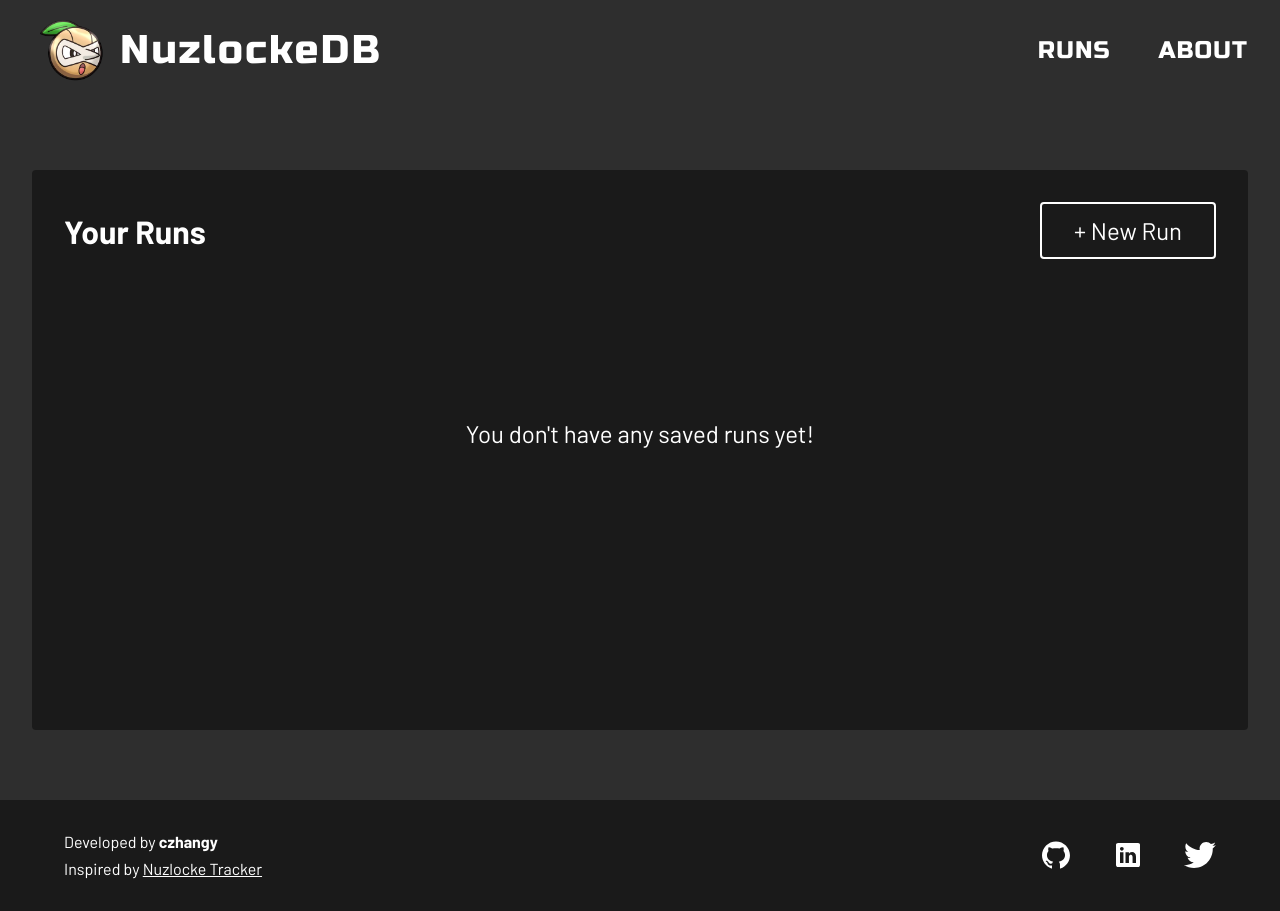
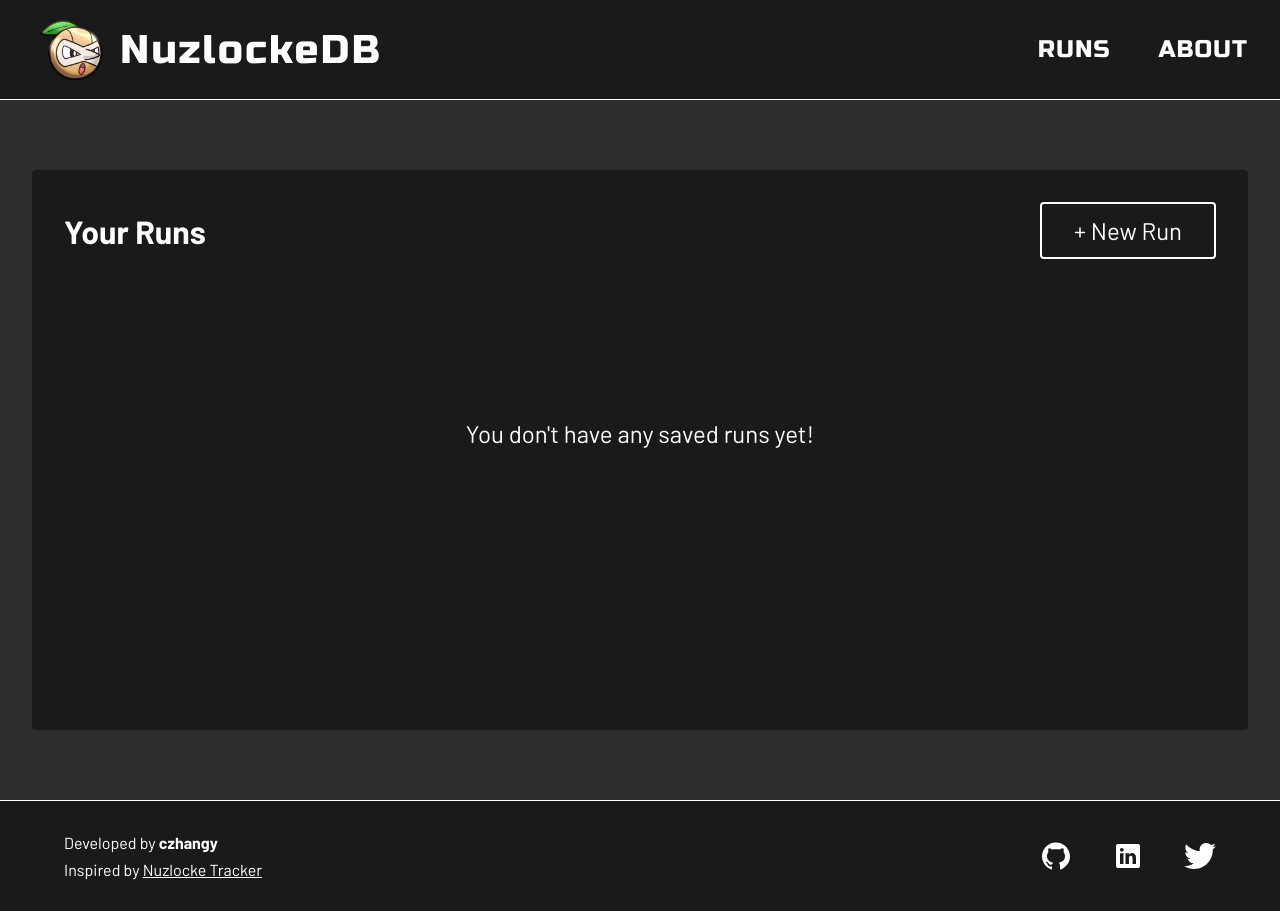
Before and after one commit to czhangy/nuzdocs, a Next.js app: page / in a window 1280 px wide. Built offline with nearby package versions, Linux system fonts and the light colour scheme.

Commit message:
Modify navbar styling and rename

```diff
--- a/src/components/Footer/Footer.module.scss
+++ b/src/components/Footer/Footer.module.scss
@@ -5,6 +5,7 @@
     --text-size: 0.8rem;
 
     background: constants.$accent-color;
+    border-top: 1px solid constants.$text-color;
     padding: 2rem;
     position: relative;
     width: 100%;
--- a/src/components/Navbar/Navbar.module.scss
+++ b/src/components/MainNavbar/MainNavbar.module.scss
@@ -4,7 +4,8 @@
     --link-size: 1.2rem;
     --logo-size: 80px;
 
-    background-color: constants.$bg-color;
+    background-color: constants.$accent-color;
+    border-bottom: 1px solid constants.$text-color;
     height: constants.$mobile-navbar-height;
     position: relative;
     width: 100%;
--- a/src/components/Navbar/Navbar.tsx
+++ b/src/components/MainNavbar/MainNavbar.tsx
@@ -1,9 +1,9 @@
 import Image from "next/image";
 import Link from "next/link";
 
-import styles from "./Navbar.module.scss";
+import styles from "./MainNavbar.module.scss";
 
-const Navbar: React.FC = () => {
+const MainNavbar: React.FC = () => {
     return (
         <header className={styles["navbar-container"]}>
             <nav className={styles.navbar}>
@@ -30,4 +30,4 @@ const Navbar: React.FC = () => {
     );
 };
 
-export default Navbar;
+export default MainNavbar;
--- a/src/models/LocalLocation.ts
+++ b/src/models/LocalLocation.ts
@@ -1,5 +1,6 @@
 export default interface LocalLocation {
     slug: string;
+    name: string;
     mapURLs?: string[];
     encounter?: string;
 }
--- a/src/pages/_app.tsx
+++ b/src/pages/_app.tsx
@@ -1,5 +1,5 @@
 import Footer from "@/components/Footer/Footer";
-import Navbar from "@/components/Navbar/Navbar";
+import MainNavbar from "@/components/MainNavbar/MainNavbar";
 import PageWrapper from "@/components/PageWrapper/PageWrapper";
 import "@/styles/globals.scss";
 import type { AppProps } from "next/app";
@@ -8,7 +8,7 @@ import { Analytics } from "@vercel/analytics/react";
 function App({ Component, pageProps }: AppProps) {
     return (
         <>
-            <Navbar />
+            <MainNavbar />
             <PageWrapper>
                 <Component {...pageProps} />
             </PageWrapper>
--- a/src/static/soulsilver.ts
+++ b/src/static/soulsilver.ts
@@ -6,6 +6,11 @@ const SoulSilver: Game = {
     locations: [
         {
             slug: "new-bark-town",
+            name: "New Bark Town",
+        },
+        {
+            slug: "johto-route-29",
+            name: "Route 29",
         },
     ],
     starterSlugs: ["chikorita", "cyndaquil", "totodile"],
```
Also changed, not shown: 1 other file (tests, documents, lock files or other folders).
